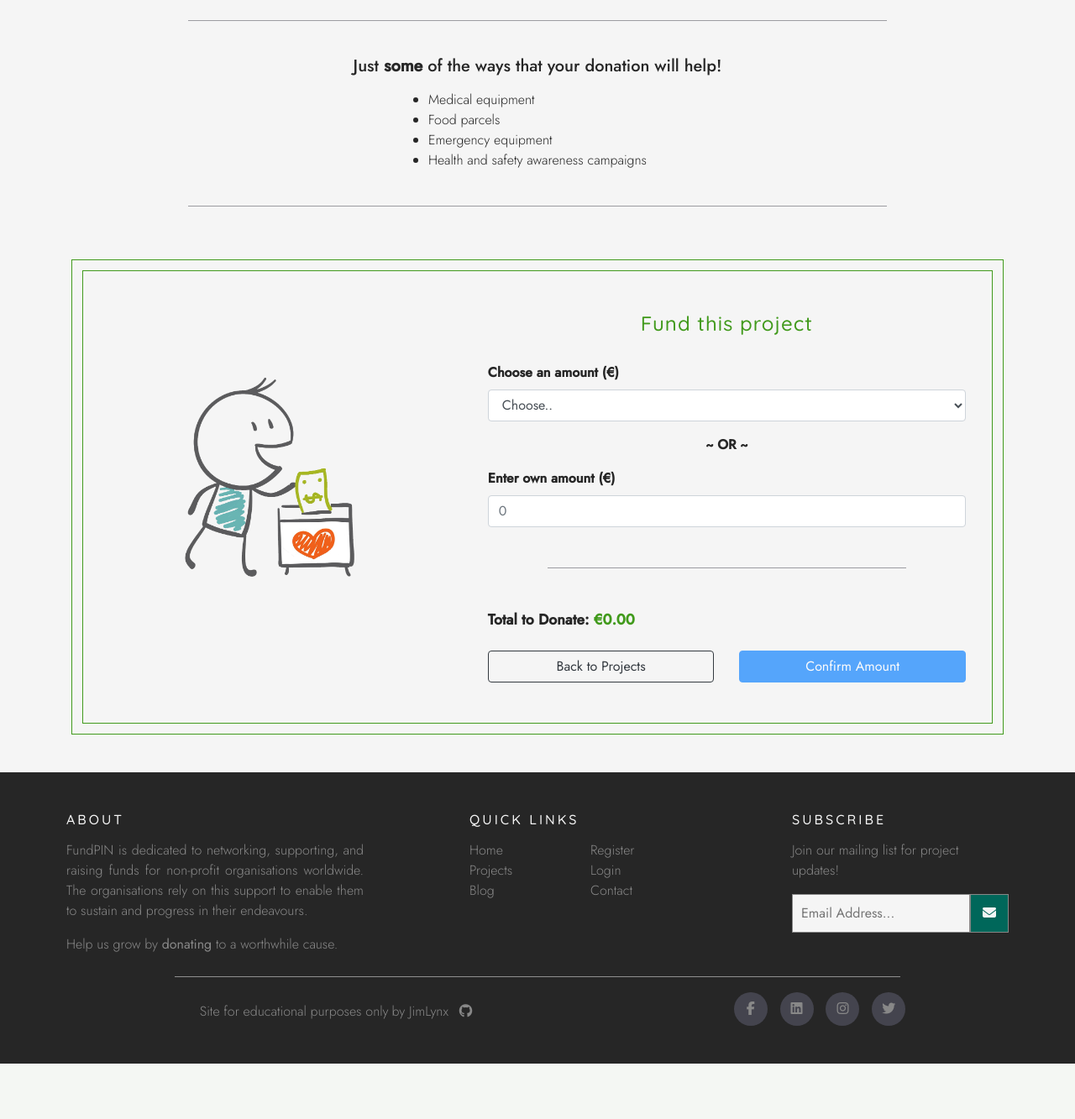
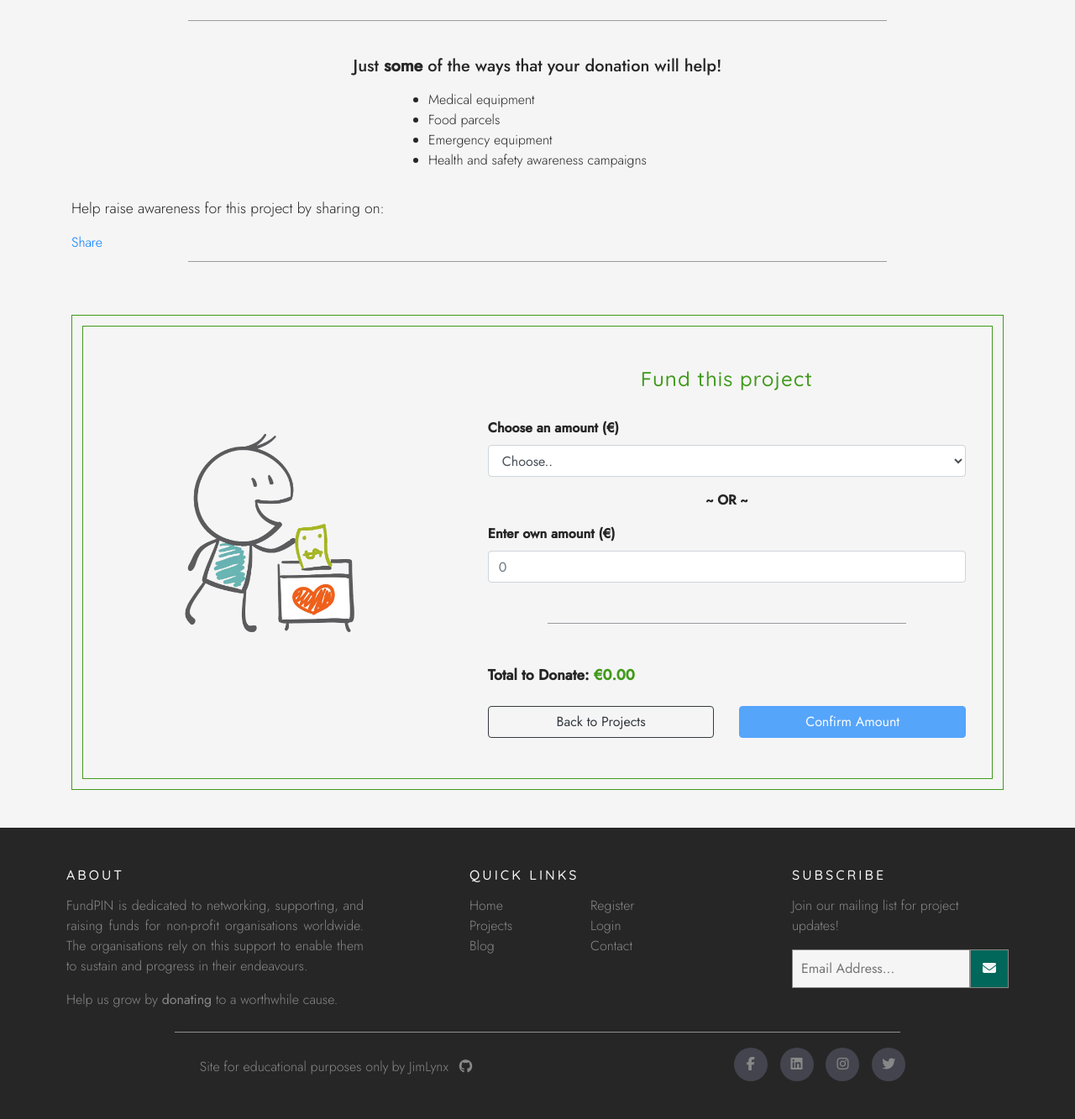
Before and after one commit to JimLynx/fundpin, a Django app: page /projects/1/ in a window 1280 px wide. Shown: the part 1152-2485 px from the top of the page at 84% size. Before the commit the page ends 2419 px from the top, so only its background shows below. Run offline with Django 3.2, Linux system fonts and the light colour scheme; data comes from the database, SQL or seed files in the repository; parts of the project's set-up code (start-up, migrations or seed data) failed here and were passed over; some libraries are stand-ins or nearby versions; some web fonts are replaced.

Commit message:
Add Facebook Share button on project descriptions and blog posts

```diff
--- a/blog/templates/blog/blog_description.html
+++ b/blog/templates/blog/blog_description.html
@@ -45,6 +45,12 @@
             <div class="text-muted my-3">
                 Posted by <span class="font-italic">{{ blog_description.author }}</span> on
                 {{ blog_description.created_on.date }}
+            </div>
+            <p>Like this Blog Post? Share on:</p>
+            <div class="fb-share-button" data-href="https://fundpin.herokuapp.com/" data-layout="button_count" data-size="small">
+                <a target="_blank" href="https://www.facebook.com/sharer/sharer.php?u=https%3A%2F%2Fdevelopers.facebook.com%2Fdocs%2Fplugins%2F&amp;src=sdkpreparse" class="fb-xfbml-parse-ignore">
+                    Share
+                </a>
             </div>
             <div class="hr-dark w-100 my-4"></div>
         </div>
--- a/projects/templates/projects/project_description.html
+++ b/projects/templates/projects/project_description.html
@@ -111,6 +111,13 @@
                 </div>
             </div>
         </div>
+        <p>Help raise awareness for this project by sharing on:</p>
+        <div class="fb-share-button" data-href="https://fundpin.herokuapp.com/" data-layout="button_count" data-size="small">
+            <a target="_blank" href="https://www.facebook.com/sharer/sharer.php?u=https%3A%2F%2Fdevelopers.facebook.com%2Fdocs%2Fplugins%2F&amp;src=sdkpreparse" class="fb-xfbml-parse-ignore">
+                Share
+            </a>
+        </div>
+
         <div class="hr-dark"></div>
     </div>
 </section>
--- a/templates/base.html
+++ b/templates/base.html
@@ -286,6 +286,8 @@
         <i class="fab fa-octopus-deploy fa-2x"></i>
         <small>to top</small>
     </a> -->
+    <!-- Facebook root div -->
+    <div id="fb-root"></div>
 
     {% block corejs %}
     <script src="https://code.jquery.com/jquery-3.6.0.min.js"
@@ -301,6 +303,7 @@
     {% endblock %}
 
     {% block postloadjs %}
+    <script async defer crossorigin="anonymous" src="https://connect.facebook.net/en_GB/sdk.js#xfbml=1&version=v10.0&appId=453881672513473&autoLogAppEvents=1" nonce="4oFxpQoJ"></script>
     <script type="text/javascript">
         $('.toast').toast('show');
     </script>
```
